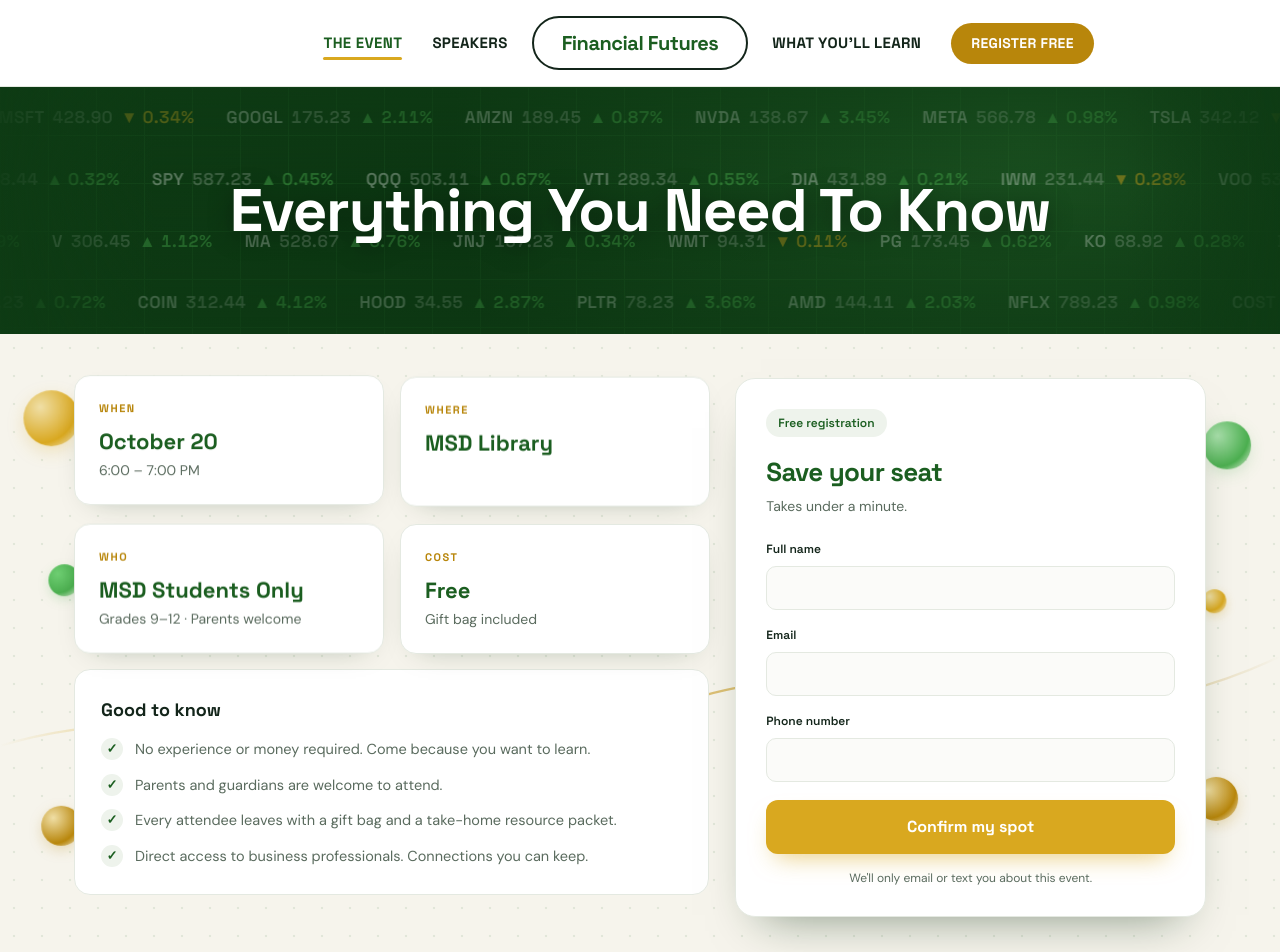
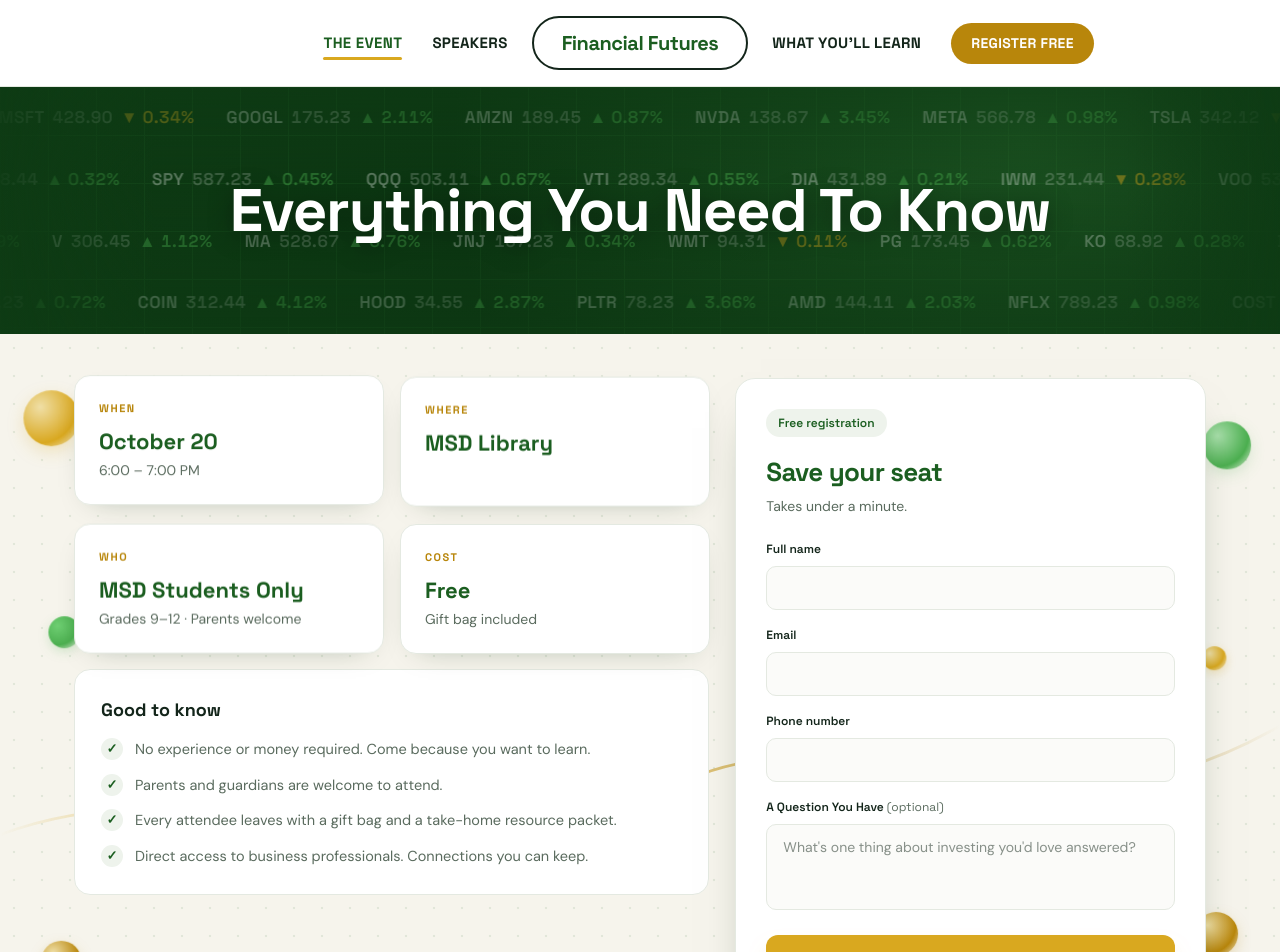
Before and after one commit to andersonjosh501-alt/financial-futures, a Next.js app: page /event-details in a window 1280 px wide. Shown: the top 952 px of the page. Built offline with nearby package versions, Linux system fonts and the light colour scheme.

Commit message:
Registration: add optional 'A Question You Have' field
Added to both the inline form and the modal; the API stores it in a
new nullable question column.

Co-Authored-By: Claude Opus 5 <noreply@anthropic.com>

```diff
--- a/src/app/api/register/route.ts
+++ b/src/app/api/register/route.ts
@@ -4,7 +4,7 @@ import { supabase } from "@/lib/supabase";
 export async function POST(request: Request) {
   try {
     const body = await request.json();
-    const { name, email, phone } = body;
+    const { name, email, phone, question } = body;
 
     if (!name || !email || !phone) {
       return NextResponse.json(
@@ -17,7 +17,7 @@ export async function POST(request: Request) {
 
     const { error } = await supabase
       .from("registrations")
-      .insert([{ name, email, phone: normalizedPhone }]);
+      .insert([{ name, email, phone: normalizedPhone, question: question ? String(question).trim() : null }]);
 
     if (error) {
       console.error("[register] Supabase insert error:", error);
--- a/src/app/event-details/page.tsx
+++ b/src/app/event-details/page.tsx
@@ -8,11 +8,11 @@ import StockTickerHero from "@/components/StockTickerHero";
 
 export default function EventDetails() {
   const [modalOpen, setModalOpen] = useState(false);
-  const [form, setForm] = useState({ name: "", email: "", phone: "" });
+  const [form, setForm] = useState({ name: "", email: "", phone: "", question: "" });
   const [status, setStatus] = useState<"idle" | "submitting" | "success" | "error">("idle");
   const [errorMsg, setErrorMsg] = useState("");
 
-  function handleChange(e: React.ChangeEvent<HTMLInputElement>) {
+  function handleChange(e: React.ChangeEvent<HTMLInputElement | HTMLTextAreaElement>) {
     setForm((prev) => ({ ...prev, [e.target.name]: e.target.value }));
   }
 
@@ -31,7 +31,7 @@ export default function EventDetails() {
         throw new Error(data.error || "Registration failed");
       }
       setStatus("success");
-      setForm({ name: "", email: "", phone: "" });
+      setForm({ name: "", email: "", phone: "", question: "" });
     } catch (err) {
       setStatus("error");
       setErrorMsg(err instanceof Error ? err.message : "Something went wrong");
@@ -224,6 +224,12 @@ export default function EventDetails() {
                       <input name="phone" type="tel" required value={form.phone} onChange={handleChange}
                         className="mt-1.5 w-full h-11 border border-line rounded-[10px] bg-[#FBFBF9] px-4 text-sm focus:outline-none focus:ring-2 focus:ring-bg-green focus:border-transparent" />
                     </div>
+                    <div>
+                      <label className="font-heading font-semibold text-xs text-ink">A Question You Have <span className="font-normal text-muted">(optional)</span></label>
+                      <textarea name="question" rows={3} value={form.question} onChange={handleChange}
+                        placeholder="What's one thing about investing you'd love answered?"
+                        className="mt-1.5 w-full border border-line rounded-[10px] bg-[#FBFBF9] px-4 py-3 text-sm resize-none focus:outline-none focus:ring-2 focus:ring-bg-green focus:border-transparent" />
+                    </div>
                     {status === "error" && (
                       <p className="text-red-600 text-sm bg-red-50 p-3 rounded-lg">{errorMsg}</p>
                     )}
--- a/src/components/RegistrationModal.tsx
+++ b/src/components/RegistrationModal.tsx
@@ -8,7 +8,7 @@ interface RegistrationModalProps {
 }
 
 export default function RegistrationModal({ open, onClose }: RegistrationModalProps) {
-  const [form, setForm] = useState({ name: "", email: "", phone: "" });
+  const [form, setForm] = useState({ name: "", email: "", phone: "", question: "" });
   const [status, setStatus] = useState<"idle" | "submitting" | "success" | "error">("idle");
   const [errorMsg, setErrorMsg] = useState("");
   const dialogRef = useRef<HTMLDialogElement>(null);
@@ -20,7 +20,7 @@ export default function RegistrationModal({ open, onClose }: RegistrationModalPr
     else if (!open && dialog.open) dialog.close();
   }, [open]);
 
-  function handleChange(e: React.ChangeEvent<HTMLInputElement>) {
+  function handleChange(e: React.ChangeEvent<HTMLInputElement | HTMLTextAreaElement>) {
     setForm((prev) => ({ ...prev, [e.target.name]: e.target.value }));
   }
 
@@ -39,7 +39,7 @@ export default function RegistrationModal({ open, onClose }: RegistrationModalPr
         throw new Error(data.error || "Registration failed");
       }
       setStatus("success");
-      setForm({ name: "", email: "", phone: "" });
+      setForm({ name: "", email: "", phone: "", question: "" });
     } catch (err) {
       setStatus("error");
       setErrorMsg(err instanceof Error ? err.message : "Something went wrong");
@@ -102,6 +102,12 @@ export default function RegistrationModal({ open, onClose }: RegistrationModalPr
                 <input name="phone" type="tel" required value={form.phone} onChange={handleChange}
                   className="mt-1.5 w-full h-11 border border-line rounded-[10px] bg-[#FBFBF9] px-4 text-sm focus:outline-none focus:ring-2 focus:ring-bg-green focus:border-transparent" />
               </div>
+              <div>
+                <label className="font-heading font-semibold text-xs text-ink">A Question You Have <span className="font-normal text-muted">(optional)</span></label>
+                <textarea name="question" rows={3} value={form.question} onChange={handleChange}
+                  placeholder="What's one thing about investing you'd love answered?"
+                  className="mt-1.5 w-full border border-line rounded-[10px] bg-[#FBFBF9] px-4 py-3 text-sm resize-none focus:outline-none focus:ring-2 focus:ring-bg-green focus:border-transparent" />
+              </div>
               {status === "error" && (
                 <p className="text-red-600 text-sm bg-red-50 p-3 rounded-lg">{errorMsg}</p>
               )}
```
